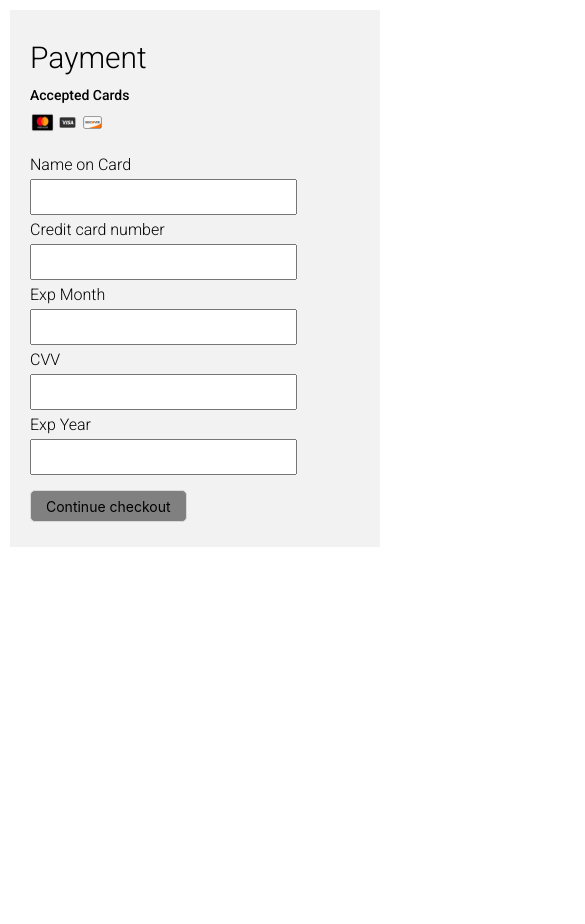
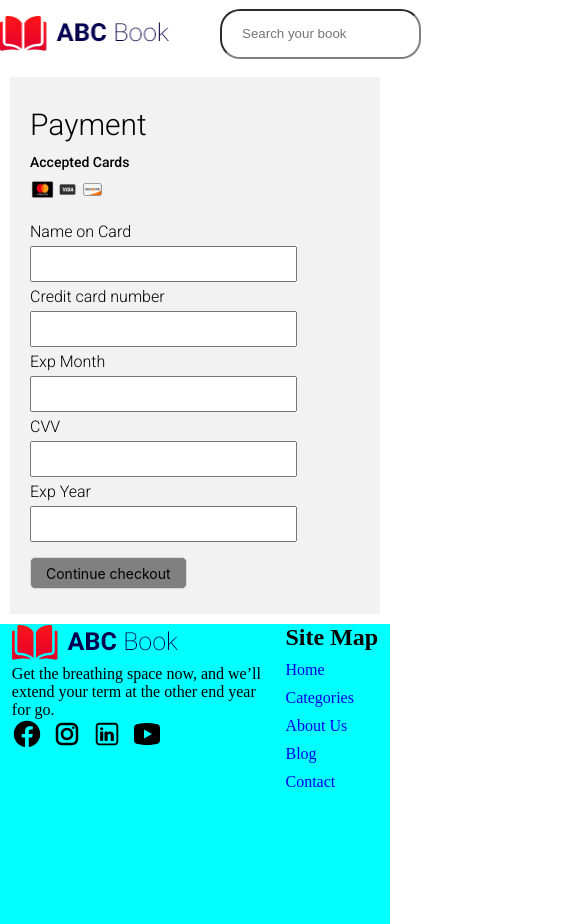
Before and after one commit to tornike2002/Ecommerce, a React (Vite) app: page /checkout in a window 390 px wide. Shown: the top 924 px of the page, 585 px wide, since content can reach past the window. Before the commit the page ends 844 px from the top, so only its background shows below. Built offline with nearby package versions, Linux system fonts and the light colour scheme.

Commit message:
changed max-width of responsive resolution

```diff
--- a/src/App.tsx
+++ b/src/App.tsx
@@ -30,7 +30,7 @@ function App() {
     <>
       <RecoilRoot>
         <Container>
-          {/* <Header /> */}
+          <Header />
           <Routes>
             <Route path="/" element={<Home />} />
             <Route path="/faq" element={<Faq />} />
@@ -50,7 +50,7 @@ function App() {
             <Route path="/element" element={<Element />} />
             <Route path="*" element={<ErrorPage />} />
           </Routes>
-          {/* <Footer /> */}
+          <Footer />
         </Container>
       </RecoilRoot>
     </>
--- a/src/components/checkoutForm/CheckoutPage.tsx
+++ b/src/components/checkoutForm/CheckoutPage.tsx
@@ -195,7 +195,7 @@ const CheckoutMainDiv = styled.div`
   background-color: #f2f2f2;
   padding: 40px 40px 40px 50px;
   font-family: "Roboto", sans-serif;
-  @media screen and (max-width: 414px){
+  @media screen and (max-width: 568px){
     padding: 25px 25px 25px 20px;
     margin: 10px
   }
```
